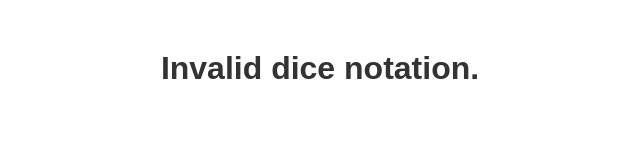
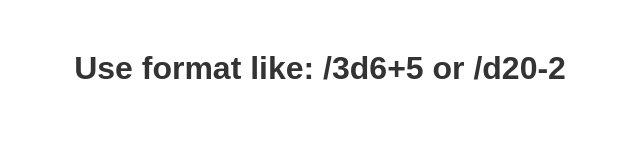
Before and after one commit to ShinraMage/dice_roll, a plain HTML site: page 404.html in a window 1280 px wide. Shown: the whole page, without its empty margins (320-960 px from the left). Drawn offline with Linux system fonts and the light colour scheme.

Commit message:
Update 404.html

```diff
--- a/404.html
+++ b/404.html
@@ -71,7 +71,7 @@
                 document.querySelector('meta[property="og:title"]').setAttribute("content", resultText);
                 document.querySelector('meta[property="og:description"]').setAttribute("content", `Result: ${resultText}`);
             } else {
-                const errorText = "Invalid dice notation.";
+                const errorText = "Use format like: /3d6+5 or /d20-2";
                 document.title = errorText;
                 document.getElementById("header").textContent = errorText;
             }
```
